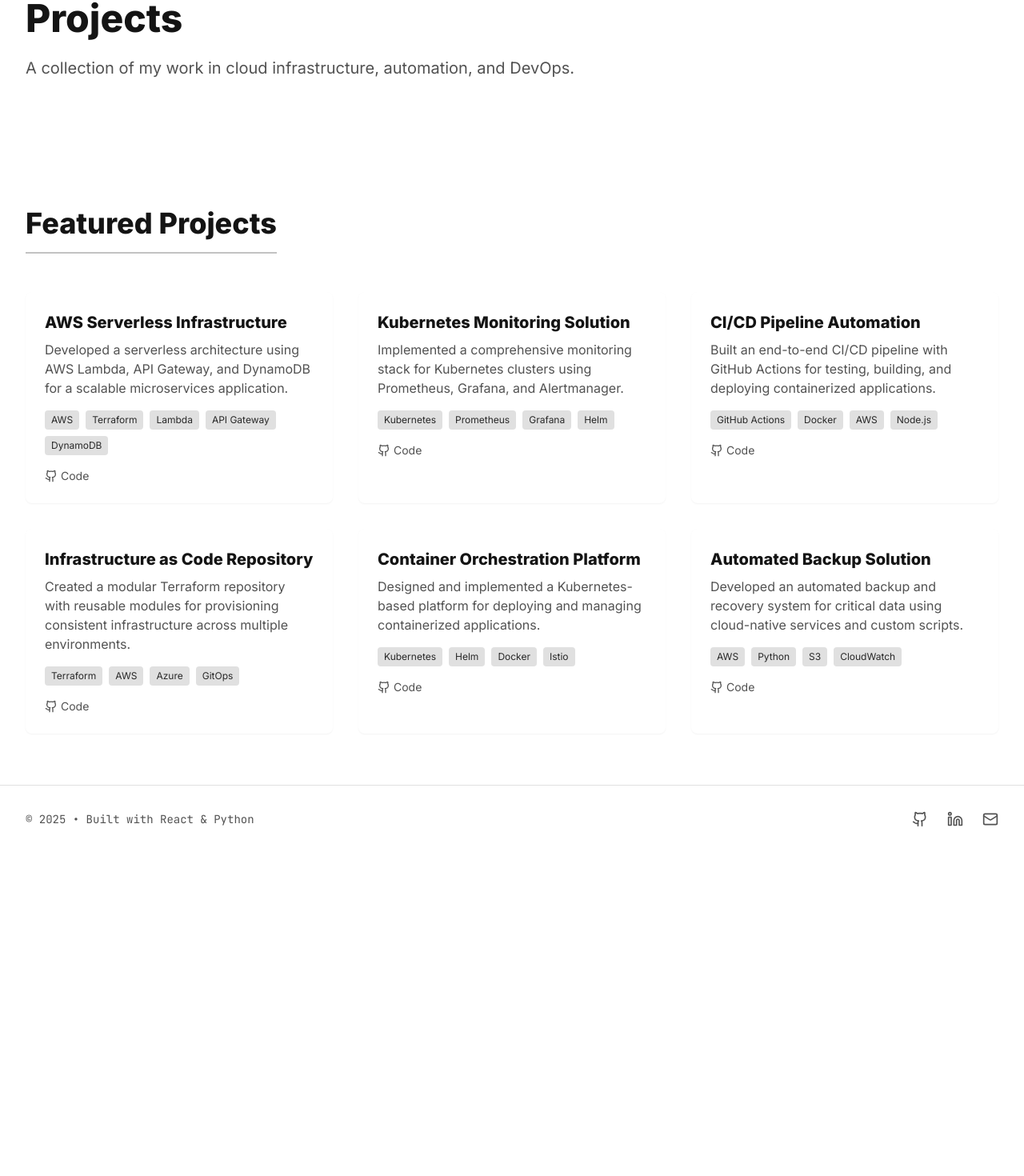
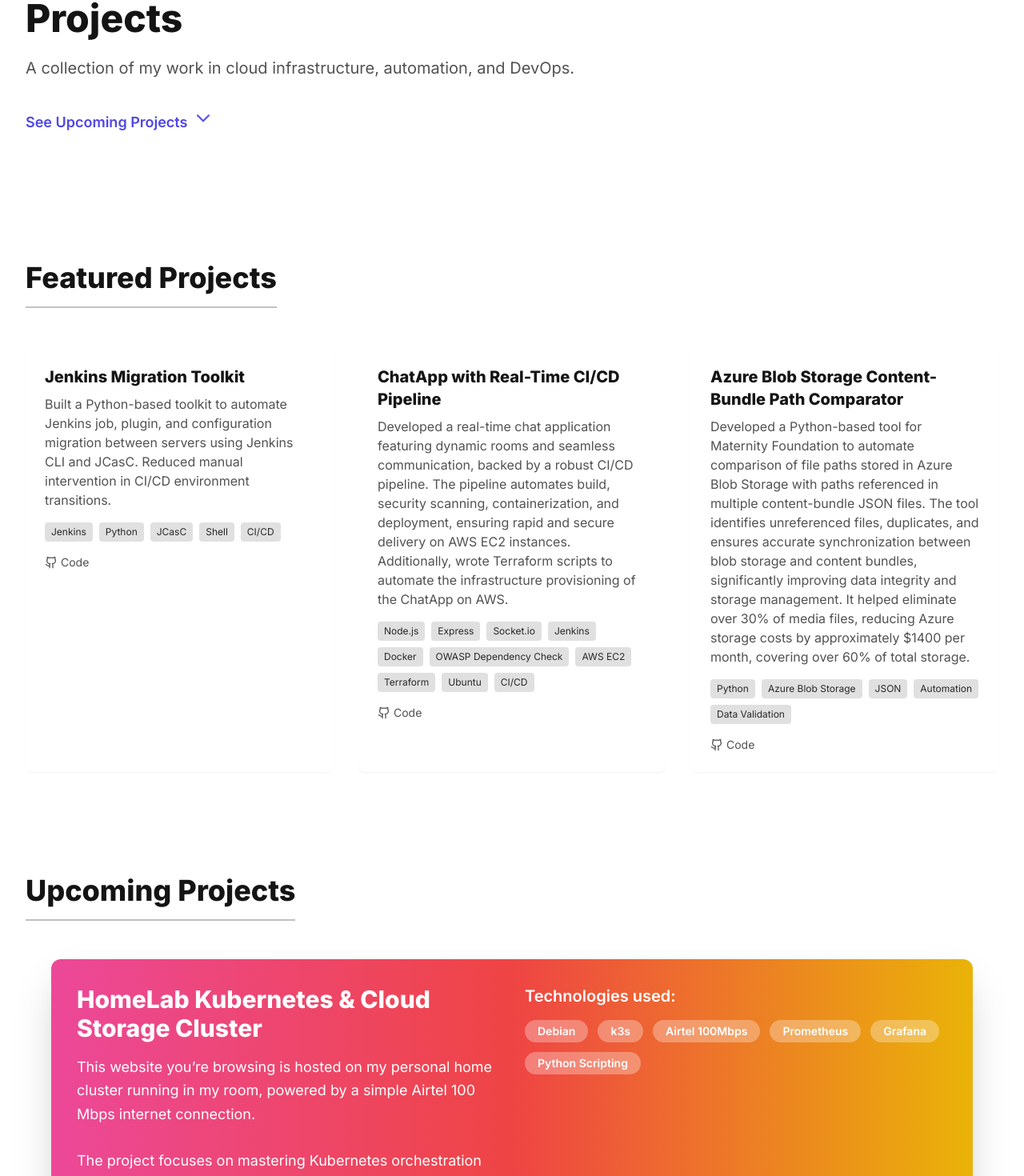
Before and after one commit to yashaswi29/Portfolio, a React (Vite) app: page /projects in a window 1280 px wide. Shown: the part 145-1615 px from the top of the page at 80% size. Before the commit the page ends 1211 px from the top, so only its background shows below. Built offline with nearby package versions, Linux system fonts and the light colour scheme.

Commit message:
added resume link, few syntax errors, and further additions

```diff
--- a/src/components/Footer.tsx
+++ b/src/components/Footer.tsx
@@ -14,7 +14,7 @@
 
           <div className="flex space-x-6">
             <a
-              href="https://github.com/yourusername"
+              href="https://github.com/yashaswi29"
               target="_blank"
               rel="noopener noreferrer"
               className="text-primary-600 dark:text-primary-300 hover:text-primary-900 dark:hover:text-white transition-colors duration-200"
@@ -23,7 +23,7 @@
               <Github size={20} />
             </a>
             <a
-              href="https://linkedin.com/in/yourusername"
+              href="https://www.linkedin.com/in/yashaswi-tiwari-5423211a8/"
               target="_blank"
               rel="noopener noreferrer"
               className="text-primary-600 dark:text-primary-300 hover:text-primary-900 dark:hover:text-white transition-colors duration-200"
@@ -32,7 +32,7 @@
               <Linkedin size={20} />
             </a>
             <a
-              href="mailto:your.email@example.com"
+              href="mailto:yashaswitiwari2003@gmail.com"
               className="text-primary-600 dark:text-primary-300 hover:text-primary-900 dark:hover:text-white transition-colors duration-200"
               aria-label="Email"
             >
--- a/src/pages/Home.tsx
+++ b/src/pages/Home.tsx
@@ -23,7 +23,7 @@
         <div className="max-w-7xl mx-auto px-4 sm:px-6 lg:px-8">
           <div className="max-w-3xl">
             <h1 className="text-4xl sm:text-5xl md:text-6xl font-bold text-primary-900 dark:text-white leading-tight animate-fade-in-up">
-              Cloud DevOps Engineer
+              Yashaswi Tiwari
             </h1>
             <p className="mt-6 text-xl text-primary-600 dark:text-primary-300 animate-fade-in-up">
               Automating infrastructure, optimizing deployments, and ensuring reliability in cloud environments.
--- a/src/pages/Projects.tsx
+++ b/src/pages/Projects.tsx
@@ -2,48 +2,44 @@
 import Section from '../components/Section';
 import ProjectCard from '../components/ProjectCard';
 
+const homeLabTechnologies = [
+  'Debian', 'k3s', 'Airtel 100Mbps', 'Prometheus', 'Grafana', 'Python Scripting',
+];
+
 const Projects: React.FC = () => {
   const projects = [
     {
-      title: 'AWS Serverless Infrastructure',
-      description: 'Developed a serverless architecture using AWS Lambda, API Gateway, and DynamoDB for a scalable microservices application.',
-      technologies: ['AWS', 'Terraform', 'Lambda', 'API Gateway', 'DynamoDB'],
-      githubUrl: 'https://github.com/yourusername/serverless-infrastructure',
+      title: 'Jenkins Migration Toolkit',
+      description: 'Built a Python-based toolkit to automate Jenkins job, plugin, and configuration migration between servers using Jenkins CLI and JCasC. Reduced manual intervention in CI/CD environment transitions.',
+      technologies: ['Jenkins', 'Python', 'JCasC', 'Shell', 'CI/CD'],
+      githubUrl: 'https://github.com/yashaswi29/Jenkins-Migration-Tool',
     },
     {
-      title: 'Kubernetes Monitoring Solution',
-      description: 'Implemented a comprehensive monitoring stack for Kubernetes clusters using Prometheus, Grafana, and Alertmanager.',
-      technologies: ['Kubernetes', 'Prometheus', 'Grafana', 'Helm'],
-      githubUrl: 'https://github.com/yourusername/k8s-monitoring',
+      title: 'ChatApp with Real-Time CI/CD Pipeline',
+      description: 'Developed a real-time chat application featuring dynamic rooms and seamless communication, backed by a robust CI/CD pipeline. The pipeline automates build, security scanning, containerization, and deployment, ensuring rapid and secure delivery on AWS EC2 instances. Additionally, wrote Terraform scripts to automate the infrastructure provisioning of the ChatApp on AWS.',
+      technologies: [
+        'Node.js', 'Express', 'Socket.io', 'Jenkins', 'Docker', 'OWASP Dependency Check', 'AWS EC2', 'Terraform', 'Ubuntu', 'CI/CD'
+      ],
+      githubUrl: 'https://github.com/yashaswi29/CICD-Realtime-ChatApp.git',
     },
     {
-      title: 'CI/CD Pipeline Automation',
-      description: 'Built an end-to-end CI/CD pipeline with GitHub Actions for testing, building, and deploying containerized applications.',
-      technologies: ['GitHub Actions', 'Docker', 'AWS', 'Node.js'],
-      githubUrl: 'https://github.com/yourusername/cicd-pipeline',
+      title: 'Azure Blob Storage Content-Bundle Path Comparator',
+      description: 'Developed a Python-based tool for Maternity Foundation to automate comparison of file paths stored in Azure Blob Storage with paths referenced in multiple content-bundle JSON files. The tool identifies unreferenced files, duplicates, and ensures accurate synchronization between blob storage and content bundles, significantly improving data integrity and storage management. It helped eliminate over 30% of media files, reducing Azure storage costs by approximately $1400 per month, covering over 60% of total storage.',
+      technologies: ['Python', 'Azure Blob Storage', 'JSON', 'Automation', 'Data Validation'],
+      githubUrl: 'https://github.com/yashaswi29/blob-compare-mapping',
     },
-    {
-      title: 'Infrastructure as Code Repository',
-      description: 'Created a modular Terraform repository with reusable modules for provisioning consistent infrastructure across multiple environments.',
-      technologies: ['Terraform', 'AWS', 'Azure', 'GitOps'],
-      githubUrl: 'https://github.com/yourusername/terraform-modules',
-    },
-    {
-      title: 'Container Orchestration Platform',
-      description: 'Designed and implemented a Kubernetes-based platform for deploying and managing containerized applications.',
-      technologies: ['Kubernetes', 'Helm', 'Docker', 'Istio'],
-      githubUrl: 'https://github.com/yourusername/container-platform',
-    },
-    {
-      title: 'Automated Backup Solution',
-      description: 'Developed an automated backup and recovery system for critical data using cloud-native services and custom scripts.',
-      technologies: ['AWS', 'Python', 'S3', 'CloudWatch'],
-      githubUrl: 'https://github.com/yourusername/backup-automation',
+  ];
+
+  const scrollToUpcoming = () => {
+    const el = document.getElementById('upcoming-projects');
+    if (el) {
+      el.scrollIntoView({ behavior: 'smooth' });
     }
-  ];
+  };
 
   return (
     <div className="animate-fade-in">
+
       {/* Hero Section */}
       <div className="bg-white dark:bg-primary-900 pt-20 pb-24 transition-colors duration-300">
         <div className="max-w-7xl mx-auto px-4 sm:px-6 lg:px-8">
@@ -54,6 +50,25 @@
             <p className="mt-6 text-xl text-primary-600 dark:text-primary-300 animate-fade-in-up">
               A collection of my work in cloud infrastructure, automation, and DevOps.
             </p>
+
+            {/* Scroll Arrow Button */}
+            <button
+              onClick={scrollToUpcoming}
+              aria-label="Scroll to Upcoming Projects"
+              className="mt-10 flex items-center space-x-2 text-indigo-600 dark:text-indigo-400 hover:text-indigo-800 dark:hover:text-indigo-200 transition-colors"
+            >
+              <span className="text-lg font-semibold">See Upcoming Projects</span>
+              <svg
+                xmlns="http://www.w3.org/2000/svg"
+                className="h-6 w-6 animate-bounce"
+                fill="none"
+                viewBox="0 0 24 24"
+                stroke="currentColor"
+                strokeWidth={2}
+              >
+                <path strokeLinecap="round" strokeLinejoin="round" d="M19 9l-7 7-7-7" />
+              </svg>
+            </button>
           </div>
         </div>
       </div>
@@ -73,6 +88,41 @@
           ))}
         </div>
       </Section>
+
+      {/* Upcoming Projects Section */}
+      <Section title="Upcoming Projects" id="upcoming-projects">
+        <div className="max-w-6xl mx-auto">
+          <div className="bg-gradient-to-r from-pink-500 via-red-500 to-yellow-500 text-white rounded-xl shadow-2xl p-8 hover:shadow-4xl transition-shadow duration-300 flex flex-col md:flex-row items-center md:items-start gap-8">
+
+            {/* Left side: Text description */}
+            <div className="md:flex-1">
+              <h2 className="text-3xl font-bold mb-4">HomeLab Kubernetes & Cloud Storage Cluster</h2>
+              <p className="text-lg leading-relaxed">
+                This website you’re browsing is hosted on my personal home cluster running in my room, powered by a simple Airtel 100 Mbps internet connection.
+                <br /><br />
+                The project focuses on mastering Kubernetes orchestration with k3s, managing cloud storage to cut down on Google Drive costs, and pushing limits to understand real-world challenges like 99% availability and fault tolerance — all hands-on.
+                <br /><br />
+                This hands-on lab is my playground for learning advanced cloud-native tech, infrastructure automation, and observability.
+              </p>
+            </div>
+
+            {/* Right side: Tech stack */}
+            <div className="md:flex-1 flex flex-col justify-center">
+              <h3 className="text-xl font-semibold mb-4 text-center md:text-left">Technologies used:</h3>
+              <div className="flex flex-wrap gap-3 justify-center md:justify-start">
+                {homeLabTechnologies.map((tech, idx) => (
+                  <span
+                    key={idx}
+                    className="bg-white bg-opacity-30 px-4 py-1 rounded-full font-semibold text-sm cursor-default select-none"
+                  >
+                    {tech}
+                  </span>
+                ))}
+              </div>
+            </div>
+          </div>
+        </div>
+      </Section>
     </div>
   );
 };
```
Also changed, not shown: src/pages/About.tsx (+34 -32 lines), src/pages/Contact.tsx (+6 -16 lines).
